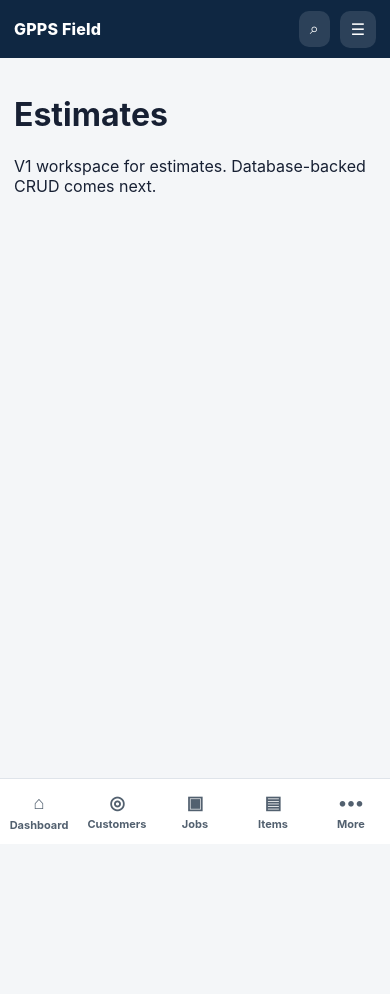
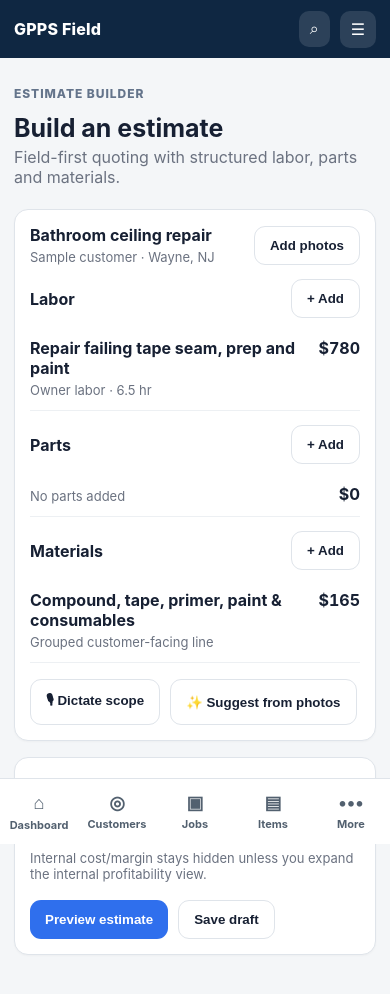
Before and after one commit to Nobugawa/GPPSApp-OA, a Next.js app: page /estimates in a window 390 px wide. Shown: the top 994 px of the page. Before the commit the page ends 844 px from the top, so only its background shows below. Built offline with nearby package versions, Linux system fonts and the light colour scheme.

Commit message:
Build mobile-first GPPS field UI and Supabase foundation

```diff
--- a/src/app/estimates/page.tsx
+++ b/src/app/estimates/page.tsx
@@ -1 +1,21 @@
-export default function Page(){return <div><h1>Estimates</h1><p>V1 workspace for estimates. Database-backed CRUD comes next.</p></div>}
+export default function Estimates(){
+  return <div>
+    <p className="kicker">Estimate builder</p>
+    <h1 className="page-title">Build an estimate</h1>
+    <p className="subtitle">Field-first quoting with structured labor, parts and materials.</p>
+    <div className="quote-builder">
+      <section className="card">
+        <div className="group-head"><div><div className="primary">Bathroom ceiling repair</div><div className="secondary">Sample customer · Wayne, NJ</div></div><button className="btn btn-secondary">Add photos</button></div>
+        <div className="group"><div className="group-head"><strong>Labor</strong><button className="btn btn-secondary">+ Add</button></div><div className="line-row"><div><div className="primary">Repair failing tape seam, prep and paint</div><div className="secondary">Owner labor · 6.5 hr</div></div><strong className="money">$780</strong></div></div>
+        <div className="group"><div className="group-head"><strong>Parts</strong><button className="btn btn-secondary">+ Add</button></div><div className="line-row"><div className="secondary">No parts added</div><strong>$0</strong></div></div>
+        <div className="group"><div className="group-head"><strong>Materials</strong><button className="btn btn-secondary">+ Add</button></div><div className="line-row"><div><div className="primary">Compound, tape, primer, paint & consumables</div><div className="secondary">Grouped customer-facing line</div></div><strong className="money">$165</strong></div></div>
+        <div className="actions" style={{marginTop:16}}><button className="btn btn-secondary">🎙 Dictate scope</button><button className="btn btn-secondary">✨ Suggest from photos</button></div>
+      </section>
+      <aside className="card">
+        <p className="kicker">Customer price</p><div className="metric-value money">$945</div>
+        <p className="secondary">Internal cost/margin stays hidden unless you expand the internal profitability view.</p>
+        <div className="actions" style={{marginTop:18}}><button className="btn btn-primary">Preview estimate</button><button className="btn btn-secondary">Save draft</button></div>
+      </aside>
+    </div>
+  </div>
+}
```
